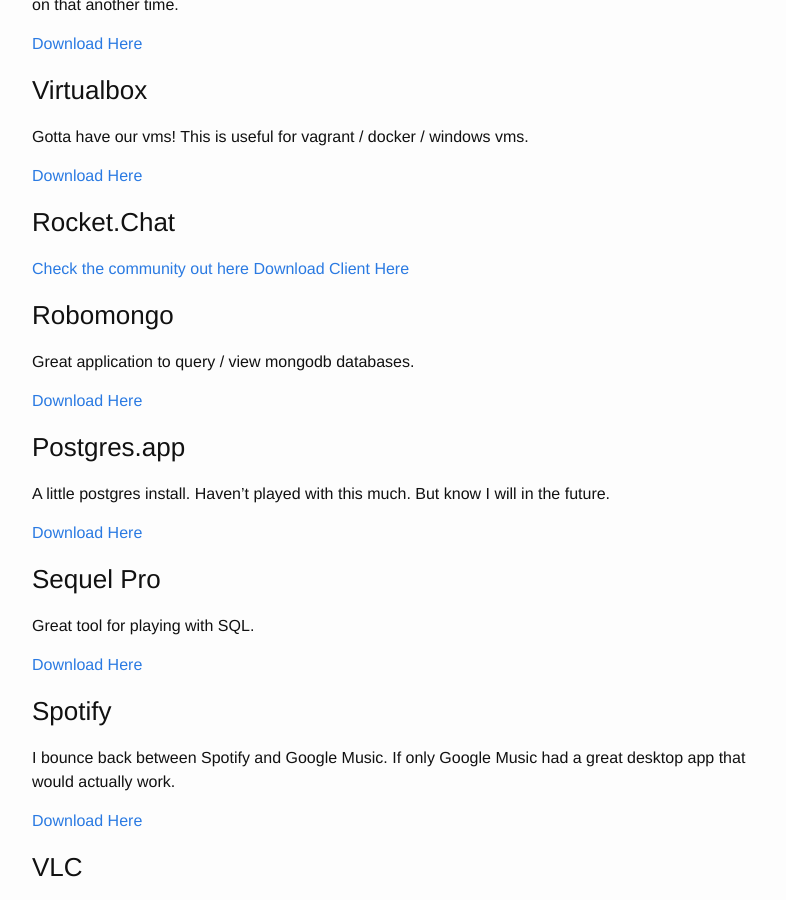
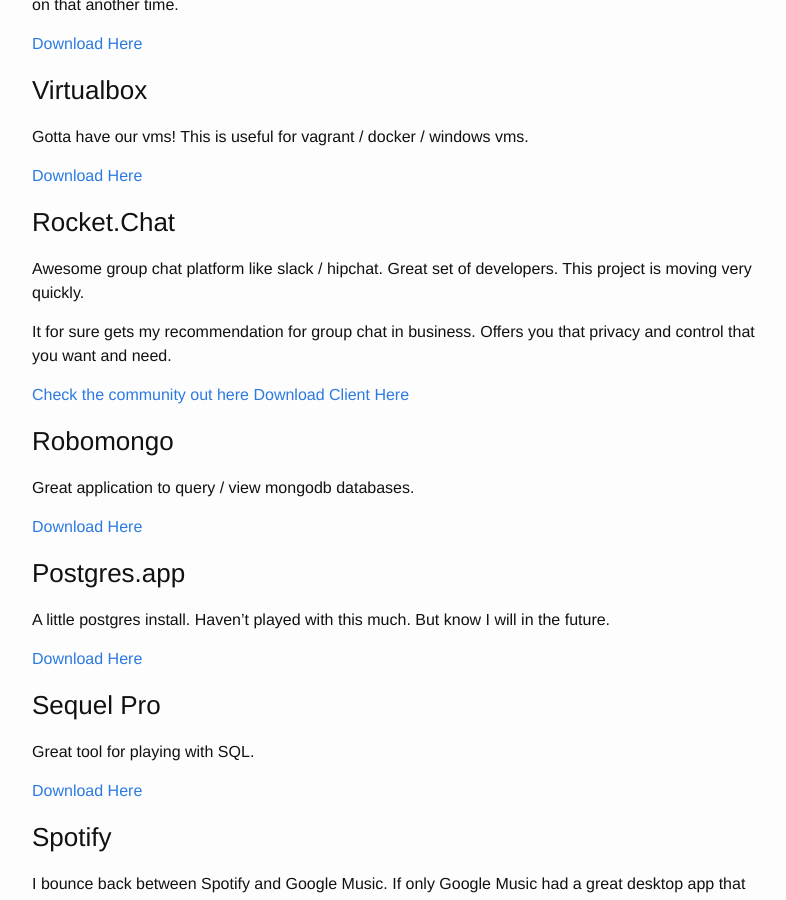
Before and after one commit to geekgonecrazy/geekgonecrazy.github.io, a Jekyll site: the page built from _posts/2015-09-19-osx-setup.md, in a window 1280 px wide and 900 px high, scrolled down 4106 px. Shown: the whole window, without its empty margins (238-1024 px from the left). Built offline with Jekyll 4.4.1, drawn with Linux system fonts in a browser that asks for light colours; emoji names are drawn with the system emoji font; comment, search, counter and statistics services are not loaded.

Commit message:
forgot rocket.chat description

```diff
--- a/_posts/2015-09-19-osx-setup.md
+++ b/_posts/2015-09-19-osx-setup.md
@@ -72,6 +72,9 @@
 [Download Here](https://www.virtualbox.org/wiki/Downloads)
 
 ### Rocket.Chat
+Awesome group chat platform like slack / hipchat.  Great set of developers.  This project is moving very quickly.
+
+It for sure gets my recommendation for group chat in business.  Offers you that privacy and control that you want and need.
 
 [Check the community out here](https://rocket.chat)
 [Download Client Here](https://github.com/RocketChat/Rocket.Chat.Electron/releases)
```
